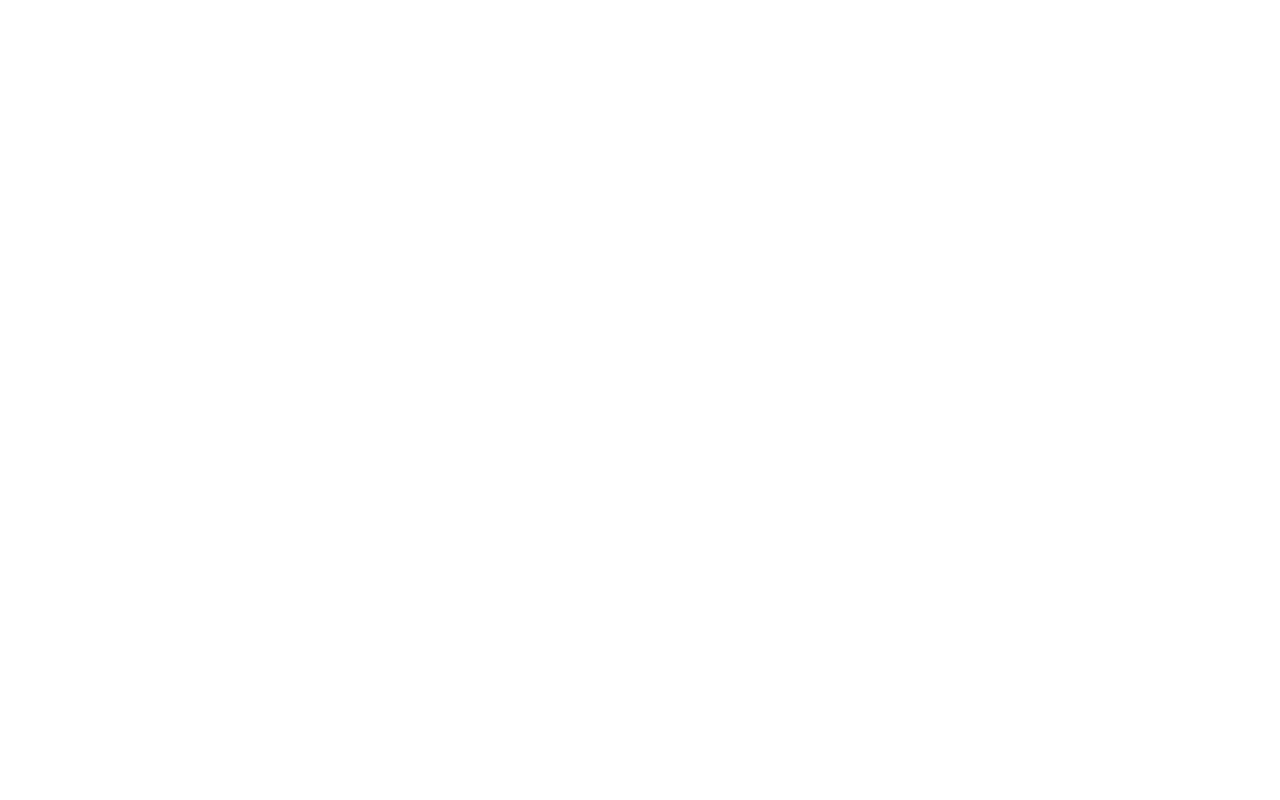
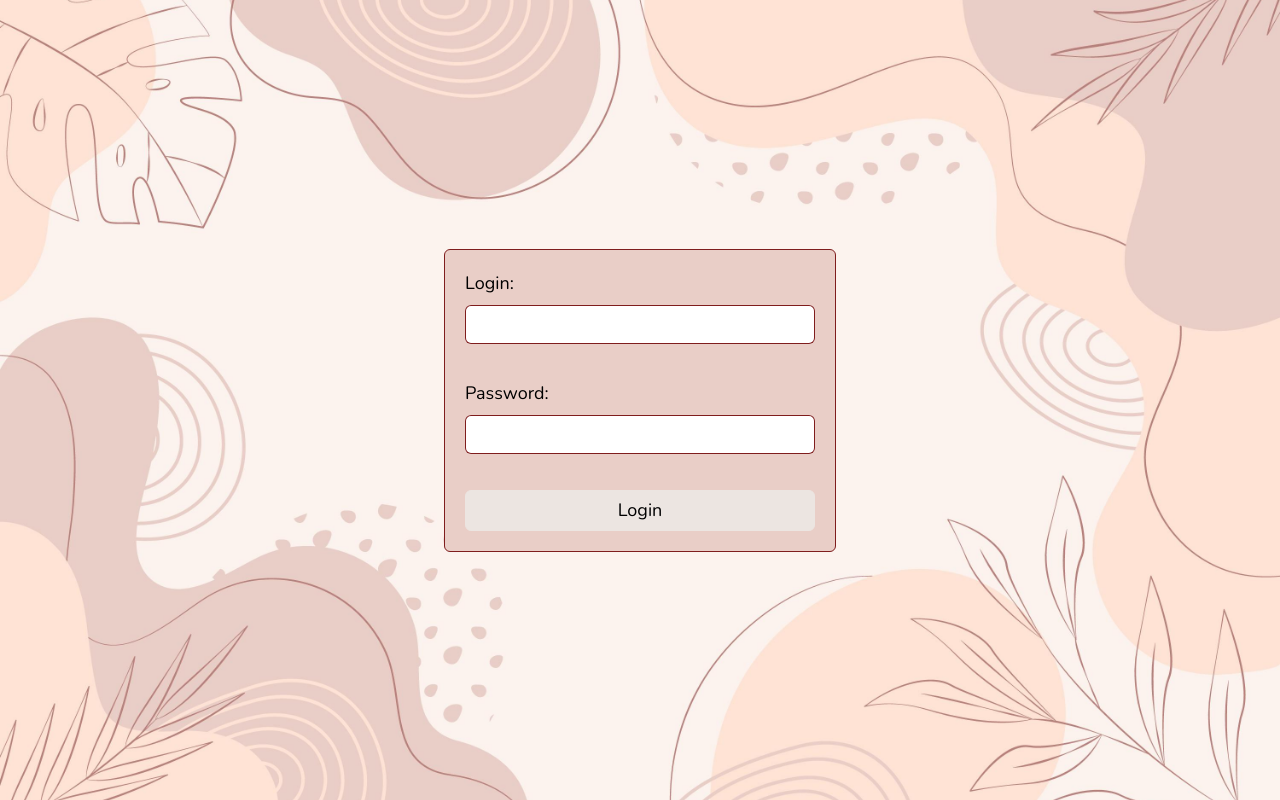
Before and after one commit to Mideli37/js-fe-2024, a website built with webpack: page src/index.html in a window 1280 px wide. Built offline with nearby package versions, Linux system fonts and the light colour scheme.

Commit message:
feat: add login form

```diff
--- a/package.json
+++ b/package.json
@@ -4,6 +4,7 @@
   "description": "My webpack project",
   "main": "index.ts",
   "scripts": {
+    "fix": "npm run lint:fix && npm run stylelint && npm run format",
     "format": "prettier -luw .",
     "ci:format": "prettier -cu",
     "lint": "eslint . --max-warnings 0",
@@ -50,5 +51,8 @@
     "webpack": "^5.91.0",
     "webpack-cli": "^5.1.4",
     "webpack-dev-server": "^4.15.1"
+  },
+  "dependencies": {
+    "zod": "^3.22.4"
   }
 }
--- /dev/null
+++ b/src/components/login-form/Login-form.ts
@@ -0,0 +1,44 @@
+import { createElement } from '@/helpers/create-element';
+import { LoginInputComponent } from './Login-input-component';
+
+export class LoginForm {
+  // constructor() {}
+
+  private container = createElement('div', { className: 'bg-[#e9cec7] p-5 rounded-md border-red-900 border' });
+
+  private build(): void {
+    const form = createElement('form', { className: 'flex flex-col gap-2 w-[350px]' });
+    const loginButton = createElement('input', {
+      disabled: true,
+      type: 'submit',
+      value: 'Login',
+      className: 'button',
+    });
+
+    const validInputs = { inputLogin: false, inputPassword: false };
+    function setButtonState(): void {
+      loginButton.disabled = !Object.values(validInputs).every((value) => value);
+    }
+    const login = new LoginInputComponent({ text: 'Login:' }, { id: 'login', type: 'text' }, (value) => {
+      validInputs.inputLogin = value;
+      setButtonState();
+    });
+    const password = new LoginInputComponent({ text: 'Password:' }, { id: 'surname', type: 'password' }, (value) => {
+      validInputs.inputPassword = value;
+      setButtonState();
+    });
+
+    form.addEventListener('submit', (e) => {
+      e.preventDefault();
+      // const formData = new FormData(form);
+      // this.onSuccessfulLogin(loginInfoSchema.parse(Object.fromEntries(formData.entries())));
+    });
+    this.container.append(form);
+    form.append(...login.getElements(), ...password.getElements(), loginButton);
+  }
+
+  public getContainer(): HTMLDivElement {
+    this.build();
+    return this.container;
+  }
+}
--- /dev/null
+++ b/src/components/login-form/Login-input-component.ts
@@ -0,0 +1,66 @@
+import { z } from 'zod';
+import { createElement } from '@/helpers/create-element';
+
+const inputSchema = z
+  .string()
+  .min(4, 'The minimal length is 4')
+  .regex(/^\w+$/, 'Please, use only latin letters and numbers');
+
+type LabelProps = {
+  text: string;
+};
+
+type InputProps = {
+  id: string;
+  type: string;
+};
+
+export class LoginInputComponent {
+  private errorMsgs: string[] = [];
+
+  private label: HTMLLabelElement;
+
+  private input: HTMLInputElement;
+
+  private error: HTMLSpanElement;
+
+  constructor(labelProps: LabelProps, inputProps: InputProps, onKeyUp: (value: boolean) => void) {
+    this.label = createElement('label', { htmlFor: inputProps.id, textContent: labelProps.text });
+    this.input = createElement('input', {
+      id: inputProps.id,
+      type: inputProps.type,
+      name: inputProps.id,
+      required: true,
+      className:
+        'outline-none rounded-md border-0 py-1.5 pl-4 pr-4 text-gray-900 ring-1 ring-inset ring-red-900 focus:ring-2 focus:ring-inset focus:ring-red-900',
+    });
+    this.error = createElement('span', { className: 'text-red-500 h-5' });
+
+    this.input.addEventListener('keyup', () => {
+      this.validate();
+
+      if (this.errorMsgs[0]) {
+        [this.error.textContent] = this.errorMsgs;
+        onKeyUp(false);
+      } else {
+        this.error.textContent = '';
+        onKeyUp(true);
+      }
+    });
+  }
+
+  private validate(): void {
+    try {
+      inputSchema.parse(this.input.value);
+      this.errorMsgs = [];
+    } catch (e) {
+      if (e instanceof z.ZodError) {
+        this.errorMsgs = e.issues.map((issue) => issue.message);
+      }
+    }
+  }
+
+  public getElements(): HTMLElement[] {
+    return [this.label, this.input, this.error];
+  }
+}
--- /dev/null
+++ b/src/components/login-form/login-info.schema.ts
@@ -0,0 +1,8 @@
+import { z } from 'zod';
+
+export const loginInfoSchema = z.object({
+  login: z.string(),
+  password: z.string(),
+});
+
+export type LoginInfo = z.infer<typeof loginInfoSchema>;
--- /dev/null
+++ b/src/helpers/create-element.ts
@@ -0,0 +1,10 @@
+type TagName = keyof HTMLElementTagNameMap;
+type TagElement<T extends TagName> = HTMLElementTagNameMap[T];
+
+type Props<T extends TagName> = Partial<Omit<TagElement<T>, 'style' | 'classList' | 'children' | 'tagName'>>;
+
+export function createElement<T extends TagName>(tag: T, props?: Props<T>): TagElement<T> {
+  const element = document.createElement(tag);
+  Object.assign(element, props);
+  return element;
+}
--- a/src/index.html
+++ b/src/index.html
@@ -6,7 +6,7 @@
       name="viewport"
       content="width=device-width, initial-scale=1.0"
     />
-    <title>Async race</title>
+    <title>Fun chat</title>
   </head>
   <body> </body>
 </html>
--- a/src/index.ts
+++ b/src/index.ts
@@ -0,0 +1,5 @@
+import { LoginForm } from './components/login-form/Login-form';
+import './style.css';
+
+const form = new LoginForm();
+document.body.append(form.getContainer());
--- /dev/null
+++ b/src/style.css
@@ -0,0 +1,25 @@
+@import url('https://fonts.googleapis.com/css2?family=Nunito:ital,wght@0,200..1000;1,200..1000&display=swap');
+
+@tailwind base;
+@tailwind components;
+@tailwind utilities;
+
+body {
+  @apply flex items-center justify-center;
+
+  height: 100dvh;
+
+  font-family: Nunito, 'Segoe UI', Tahoma, Geneva, Verdana, sans-serif;
+  font-size: 18px;
+
+  background-image: url('./assets/background.jpg');
+  background-repeat: no-repeat;
+  background-position: center;
+  background-size: cover;
+}
+
+.button {
+  @apply cursor-pointer rounded-md border border-red-900 bg-[#ffe3d5] py-1.5 pl-4  pr-4 duration-300 hover:bg-[#fae8df] disabled:cursor-default disabled:border-[#ece5e1] disabled:bg-[#ece5e1];
+
+  user-select: none;
+}
```
Also changed, not shown: src/assets/background.jpg (added), 1 other file.
